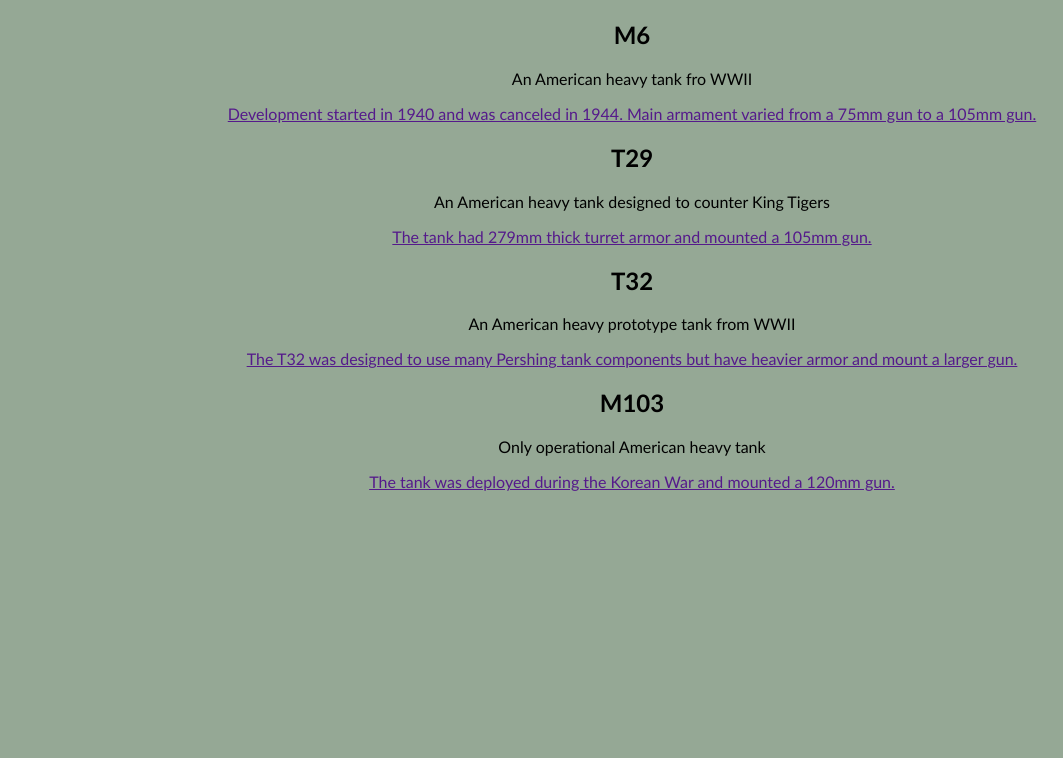
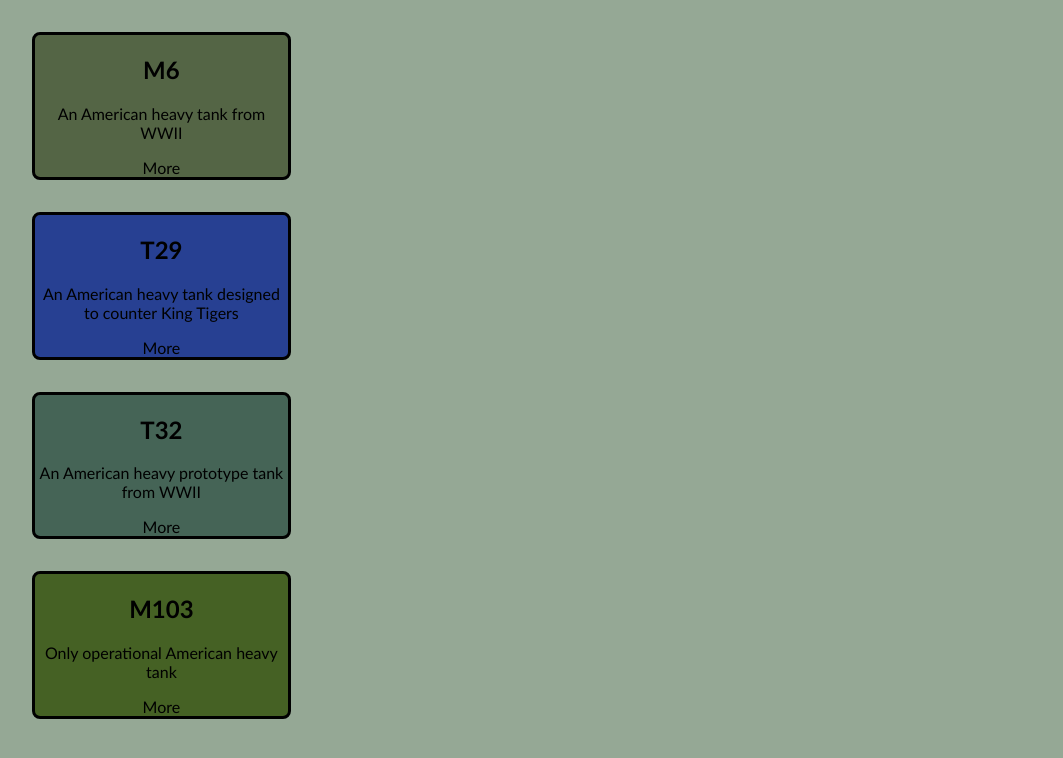
Before and after one commit to bee951/CSSlab, a plain HTML site: page index.html in a window 1280 px wide. Shown: the whole page, without its empty margins (8-1071 px from the left). Drawn offline with Linux system fonts and the light colour scheme.

Commit message:
ls14 complete

```diff
--- a/index.html
+++ b/index.html
@@ -7,25 +7,25 @@
 </head>
 <body>
    <div id=container>
-       <div id=box1>
+       <div class="boxes" id=box1>
            <h2>M6</h2>
-           <p>An American heavy tank fro WWII</p>
-           <a href="">Development started in 1940 and was canceled in 1944.  Main armament varied from a 75mm gun to a 105mm gun.</a>
+           <p>An American heavy <span>tank</span> from WWII</p>
+           <div class="readme-wrapper"><a href="">More</a></div>
        </div>
-       <div id=box2>
+       <div class="boxes" id=box2>
         <h2>T29</h2>
-        <p>An American heavy tank designed to counter King Tigers</p>
-        <a href="">The tank had 279mm thick turret armor and mounted a 105mm gun.</a>
+        <p>An American heavy <span>tank</span> designed to counter King Tigers</p>
+        <div class="readme-wrapper"><a href="">More</a></div>
        </div>
-       <div id=box3>
+       <div class="boxes" id=box3>
         <h2>T32</h2>
-        <p>An American heavy prototype tank from WWII</p>
-        <a href="">The T32 was designed to use many Pershing tank components but have heavier armor and mount a larger gun.</a>
+        <p>An American heavy prototype <span>tank</span> from WWII</p>
+        <div class="readme-wrapper"><a href="">More</a></div>
        </div>
-       <div id=box4>
+       <div class="boxes" id=box4>
         <h2>M103</h2>
-        <p>Only operational American heavy tank</p>
-        <a href="">The tank was deployed during the Korean War and mounted a 120mm gun.</a>
+        <p>Only operational American heavy <span>tank</span></p>
+        <div class="readme-wrapper"><a href="">More</a></div>
        </div>
    </div>
 </body>
--- a/styles.css
+++ b/styles.css
@@ -2,4 +2,25 @@
  body {background-color: #95a895; }
  /* #a0a0a0 is light gray, #000000 is black, #ffffff is white, #ff0000 is red, #00ff00 is green, #0000ff is blue
  #ff00ff is pinkish, #00ffff is teal, #ffff00 is yellow*/
- #box1,#box2,#box3,#box4  {text-align: center;}
+ h2,p, .readme-wrapper {text-align: center;}
+ /* <a> must comtain href element and the selcetor must be the that of the container for <a> */
+a {
+    text-decoration-line: none;
+    color: #000000;
+    }
+.boxes {
+    display: block;
+    margin: 2em;
+    border: 3px solid #000000;
+    border-radius: .5pc;
+    width: 20%;
+    }
+a:hover {
+    font-weight: bold;
+    color: #0000ff;
+    cursor: pointer;
+    }
+#box1 {background-color: #546545}
+#box2 {background-color: #274092}
+#box3 {background-color: #456456}
+#box4 {background-color: #456124}
```
